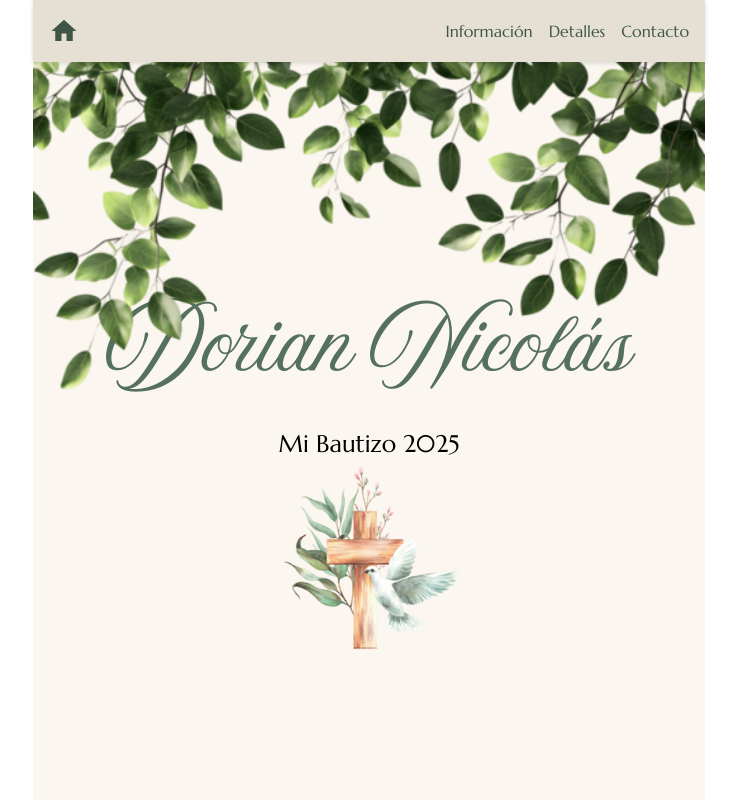
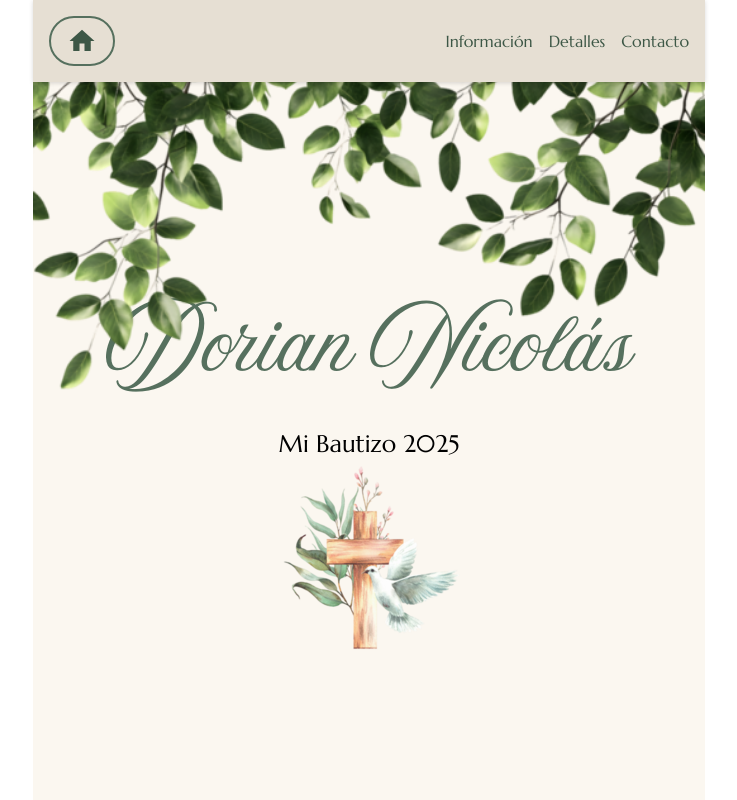
Before and after one commit to MtzAlfonso/dorian-s-party, a React (Vite) app: page / in a window 1280 px wide. Shown: the top 800 px of the page, without its empty margins (271-1008 px from the left). Built offline with nearby package versions, Linux system fonts and the light colour scheme; no server answers.

Commit message:
fix: :bug: enhance header layout with additional information and adjust padding on FamilyMembersPage title

```diff
--- a/src/components/Header.tsx
+++ b/src/components/Header.tsx
@@ -21,7 +21,10 @@ export const Header = () => {
       <nav className="mx-auto flex justify-between items-center">
         <h1 className="text-xl font-bold">
           <Link to="/" className="hover:text-gold" onClick={scrollToTop}>
-            <MdHome className="text-3xl inline" />
+            <div className="border-2 border-primary rounded-full py-2 px-4 flex gap-2 items-center">
+              <MdHome className="text-3xl inline" />
+              {!isHome && <span className="text-sm">Más información</span>}
+            </div>
           </Link>
         </h1>
         {isHome && (
--- a/src/pages/FamilyMembersPage.tsx
+++ b/src/pages/FamilyMembersPage.tsx
@@ -40,7 +40,7 @@ export const FamilyMembersPage = () => {
       initial={{ opacity: 0 }}
       animate={{ opacity: 1 }}
     >
-      <h1 className="text-4xl leading-12 font-bold text-center">
+      <h1 className="text-4xl leading-12 font-bold text-center pt-8">
         {family.name}
       </h1>
 
```
